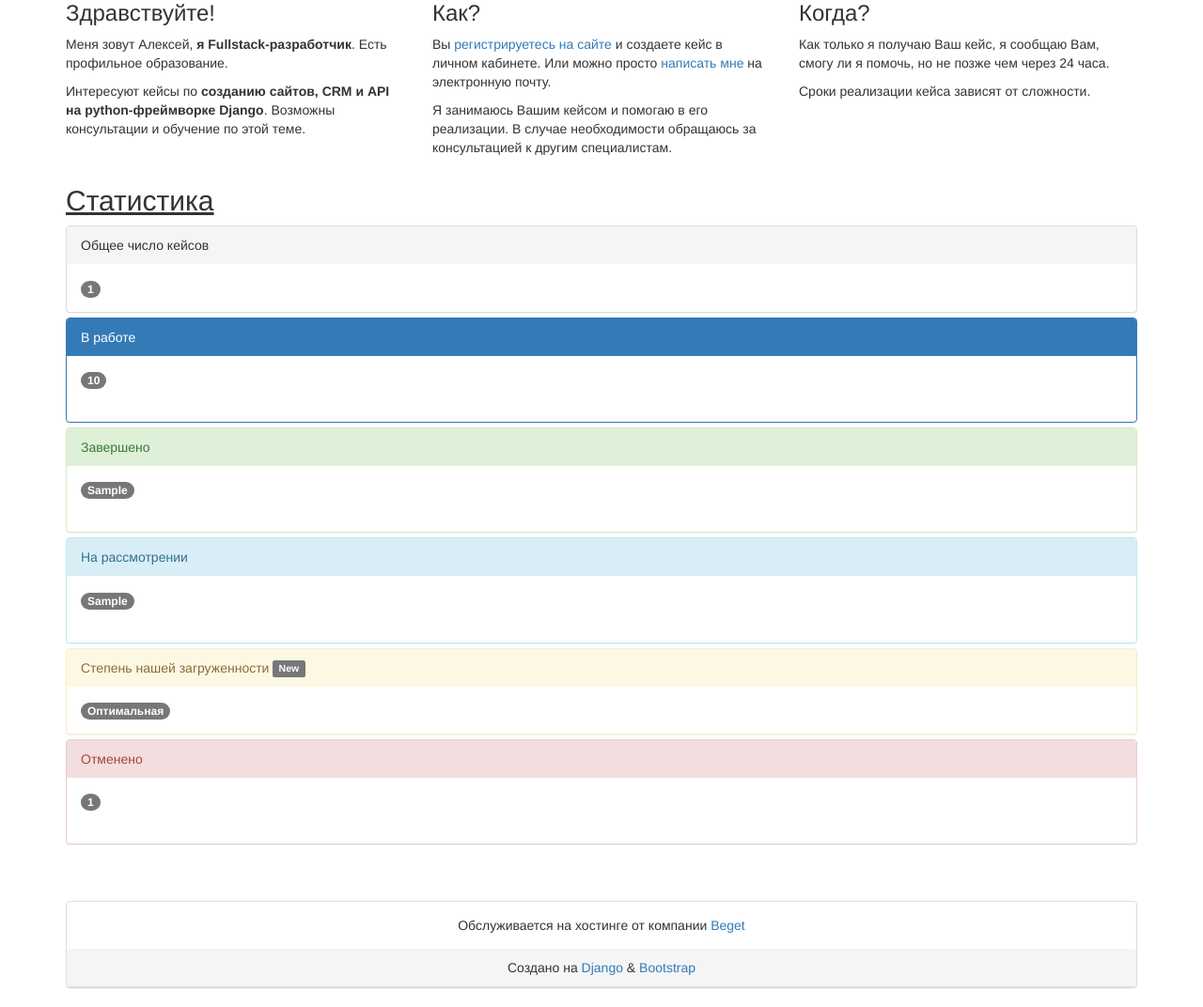
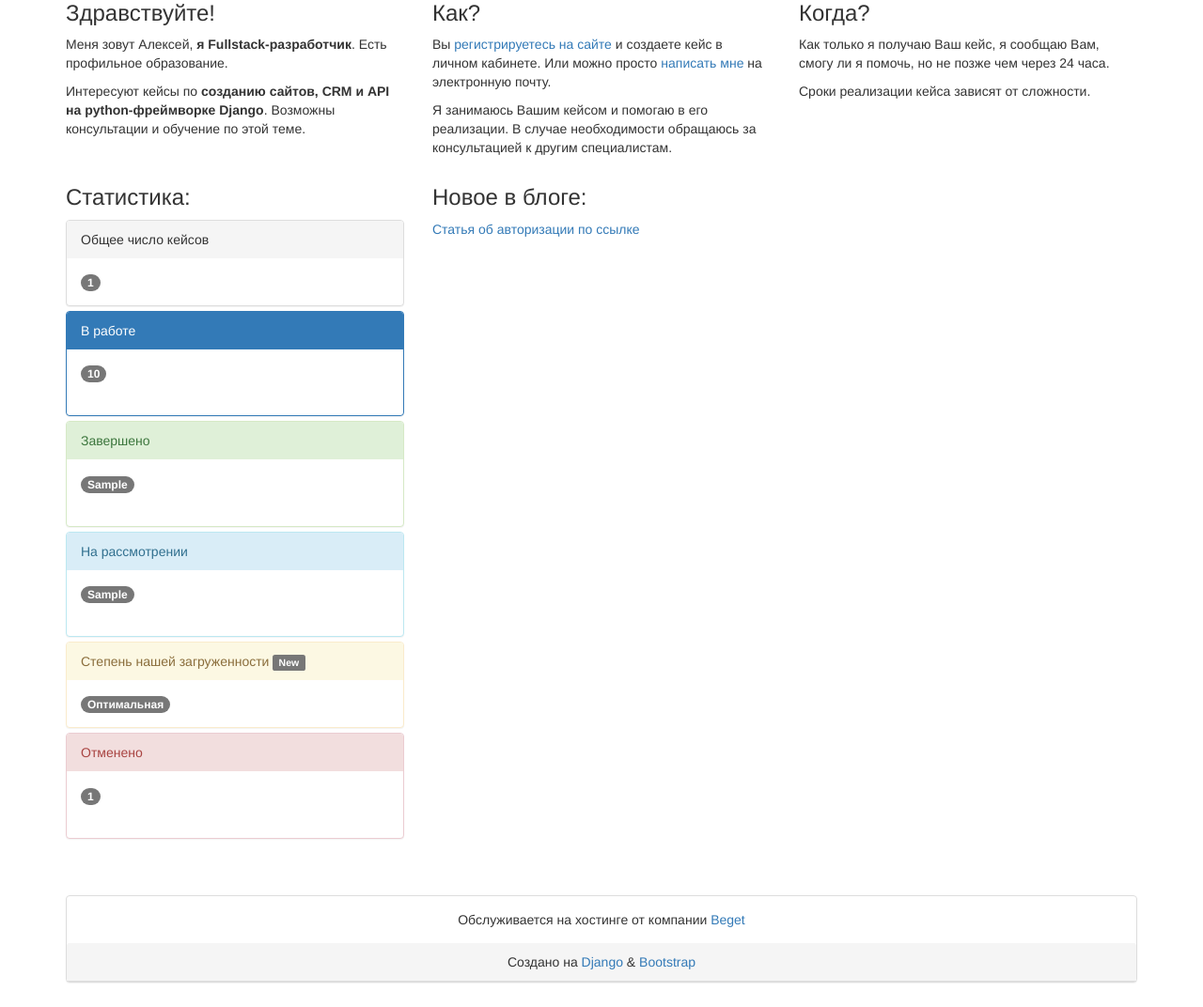
Before and after one commit to alexey-zhukov-git/mi-django, a Django app: template main/templates/main/home.html in a window 1280 px wide. Shown: the part 159-1231 px from the top of the page at 94% size. After the commit the page ends 1205 px from the top, so only its background shows below. Run offline with Django 3.2, Linux system fonts and the light colour scheme; the template is opened without the code that fills it: most values are stand-ins (such as "Sample title", 1, 10 or a date in 2020); some libraries are stand-ins or nearby versions.

Commit message:
Делаем всякую всячину

```diff
--- a/main/templates/main/home.html
+++ b/main/templates/main/home.html
@@ -1,41 +1,100 @@
-{% extends "main/base.html" %}
+{% extends "main/base.html" %} {% block title %}Главная{% endblock %} {% block content %}
 
-{% block title %}Главная{% endblock %}
-
-{% block content %}
 <h2><u>Главная страница</u></h2>
 <!-- <button type="button" class="btn btn-info" data-toggle="collapse" data-target="#demo">Показать вводную информацию</button>
     <div id="demo" class="collapse"> -->
 <div class="row">
     <div class="col-sm-4">
         <h3>Здравствуйте!</h3>
-                <p>Меня зовут Алексей, <b>я Fullstack-разработчик</b>. Есть профильное образование.</p>
-                <p>Интересуют кейсы по <b>созданию сайтов, CRM и API на python-фреймворке Django</b>. Возможны консультации и обучение по этой теме.</p>
+        <p>
+            Меня зовут Алексей, <b>я Fullstack-разработчик</b>. Есть профильное
+            образование.
+        </p>
+        <p>
+            Интересуют кейсы по
+            <b>созданию сайтов, CRM и API на python-фреймворке Django</b>.
+            Возможны консультации и обучение по этой теме.
+        </p>
     </div>
     <div class="col-sm-4">
         <h3>Как?</h3>
-                <p>Вы <a href="{% url 'registration' %}">регистрируетесь на сайте</a> и создаете кейс в личном кабинете. Или можно просто <a href="{% url 'contacts' %}">написать мне</a> на электронную почту.</p>
-                <p>Я занимаюсь Вашим кейсом и помогаю в его реализации. В случае необходимости обращаюсь за консультацией к другим
-                    специалистам.</p>
+        <p>
+            Вы <a href="{% url 'registration' %}">регистрируетесь на сайте</a> и
+            создаете кейс в личном кабинете. Или можно просто
+            <a href="{% url 'contacts' %}">написать мне</a> на электронную
+            почту.
+        </p>
+        <p>
+            Я занимаюсь Вашим кейсом и помогаю в его реализации. В случае
+            необходимости обращаюсь за консультацией к другим специалистам.
+        </p>
     </div>
     <div class="col-sm-4">
         <h3>Когда?</h3>
-                <p>Как только я получаю Ваш кейс, я сообщаю Вам, смогу ли я помочь, но не позже чем через 24 часа.</p>
+        <p>
+            Как только я получаю Ваш кейс, я сообщаю Вам, смогу ли я помочь, но
+            не позже чем через 24 часа.
+        </p>
         <p>Сроки реализации кейса зависят от сложности.</p>
     </div>
 </div>
 <!-- </div> -->
-    <h2 style="text-decoration: underline;">Статистика</h2>
+<div>
+  <script src="https://unpkg.com/@vkid/sdk@<3.0.0/dist-sdk/umd/index.js"></script>
+  <script type="text/javascript">
+    if ('VKIDSDK' in window) {
+      const VKID = window.VKIDSDK;
+
+      VKID.Config.init({
+        app: 53654454,
+        redirectUrl: 'https://microintervals.ru/accounts/vk/login/callback/',
+        responseMode: VKID.ConfigResponseMode.Callback,
+        source: VKID.ConfigSource.LOWCODE,
+        scope: '', // Заполните нужными доступами по необходимости
+      });
+
+      const oneTap = new VKID.OneTap();
+
+      oneTap.render({
+        container: document.currentScript.parentElement,
+        showAlternativeLogin: true
+      })
+      .on(VKID.WidgetEvents.ERROR, vkidOnError)
+      .on(VKID.OneTapInternalEvents.LOGIN_SUCCESS, function (payload) {
+        const code = payload.code;
+        const deviceId = payload.device_id;
+
+        VKID.Auth.exchangeCode(code, deviceId)
+          .then(vkidOnSuccess)
+          .catch(vkidOnError);
+      });
+
+      function vkidOnSuccess(data) {
+        // Обработка полученного результата
+      }
+
+      function vkidOnError(error) {
+        // Обработка ошибки
+      }
+    }
+  </script>
+</div>
+<div class="row">
+    <div class="col-sm-4">
+        <h3>Статистика:</h3>
         <div class="panel-group">
             <div class="panel panel-default">
                 <div class="panel-heading">Общее число кейсов</div>
-            <div class="panel-body"><span class="badge">{{ total_orders }}</span>
+                <div class="panel-body">
+                    <span class="badge">{{ total_orders }}</span>
                 </div>
             </div>
 
             <div class="panel panel-primary">
                 <div class="panel-heading">В работе</div>
-            <div class="panel-body"><span class="badge">{{ in_progress_orders}}</span><div><br></div>
+                <div class="panel-body">
+                    <span class="badge">{{ in_progress_orders}}</span>
+                    <div><br /></div>
                     <!--<div class="progress">
                     <div class="progress-bar progress-bar-primary" role="progressbar" style="width: 0%">
                     </div>
@@ -45,7 +104,9 @@
 
             <div class="panel panel-success">
                 <div class="panel-heading">Завершено</div>
-                <div class="panel-body"><span class="badge">{{ done_orders }}</span><div><br></div>
+                <div class="panel-body">
+                    <span class="badge">{{ done_orders }}</span>
+                    <div><br /></div>
                     <!--<div class="progress">
                         <div class="progress-bar progress-bar-success" role="progressbar" style="width: 0%">
                         </div>
@@ -55,7 +116,9 @@
 
             <div class="panel panel-info">
                 <div class="panel-heading">На рассмотрении</div>
-            <div class="panel-body"><span class="badge">{{ under_consideration_orders }}</span><div><br></div>
+                <div class="panel-body">
+                    <span class="badge">{{ under_consideration_orders }}</span>
+                    <div><br /></div>
                     <!--<div class="progress">
                     <div class="progress-bar progress-bar-info" role="progressbar" style="width: 0%">
                     </div>
@@ -64,14 +127,20 @@
             </div>
 
             <div class="panel panel-warning">
-            <div class="panel-heading">Степень нашей загруженности <span class="label label-default">New</span></div>
-            <div class="panel-body"><span class="badge">Оптимальная</span>
+                <div class="panel-heading">
+                    Степень нашей загруженности
+                    <span class="label label-default">New</span>
+                </div>
+                <div class="panel-body">
+                    <span class="badge">Оптимальная</span>
                 </div>
             </div>
 
             <div class="panel panel-danger">
                 <div class="panel-heading">Отменено</div>
-            <div class="panel-body"><span class="badge">{{ total_cancelled_orders }}</span><div><br></div>
+                <div class="panel-body">
+                    <span class="badge">{{ total_cancelled_orders }}</span>
+                    <div><br /></div>
                     <!--<div class="progress">
                     <div class="progress-bar progress-bar-danger" role="progressbar" style="width: 0%">
                     </div>
@@ -79,5 +148,11 @@
                 </div>
             </div>
         </div>
+    </div>
+    <div class="col-sm-4">
+        <h3>Новое в блоге:</h3>
+        <a href="/blog/authorization-via-link">Статья об авторизации по ссылке</a>
+    </div>
+</div>
 
 {% endblock %}
```
Lines whose indentation alone changed are shown as unchanged.
